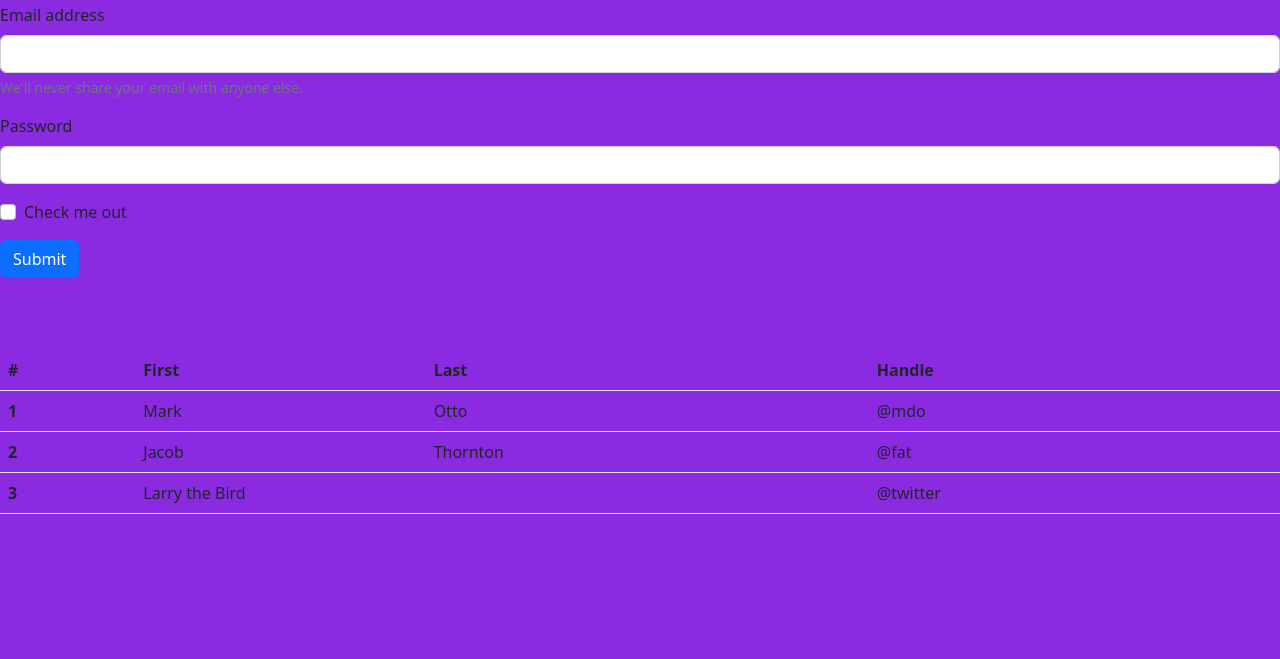
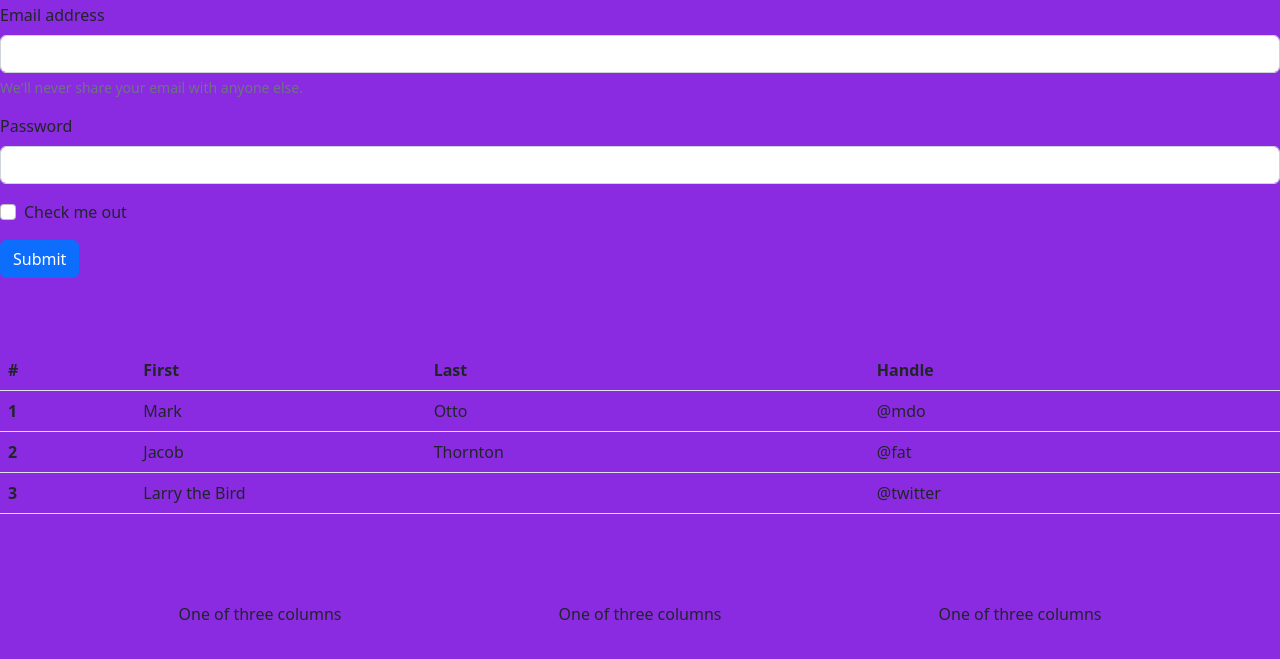
Before and after one commit to thauriel21/prueba-7sept, a plain HTML site: page index.html in a window 1280 px wide. Shown: the part 53-712 px from the top of the page. Drawn offline with nearby package versions, Linux system fonts and the light colour scheme.

Commit message:
agrege columnas al index

```diff
--- a/index.html
+++ b/index.html
@@ -67,6 +67,24 @@ body{
           </tr>
         </tbody>
       </table>
+<br>
+<br>
+<br>
+<div class="container text-center">
+    <div class="row">
+      <div class="col align-self-start">
+        One of three columns
+      </div>
+      <div class="col align-self-center">
+        One of three columns
+      </div>
+      <div class="col align-self-end">
+        One of three columns
+      </div>
+    </div>
+  </div>
+
+
     <script src="https://cdn.jsdelivr.net/npm/bootstrap@5.2.0/dist/js/bootstrap.bundle.min.js" integrity="sha384-A3rJD856KowSb7dwlZdYEkO39Gagi7vIsF0jrRAoQmDKKtQBHUuLZ9AsSv4jD4Xa" crossorigin="anonymous"></script>
   </body>
 </html>
```
